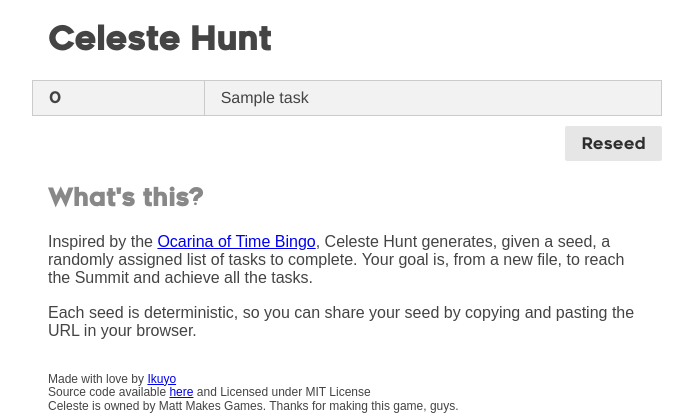
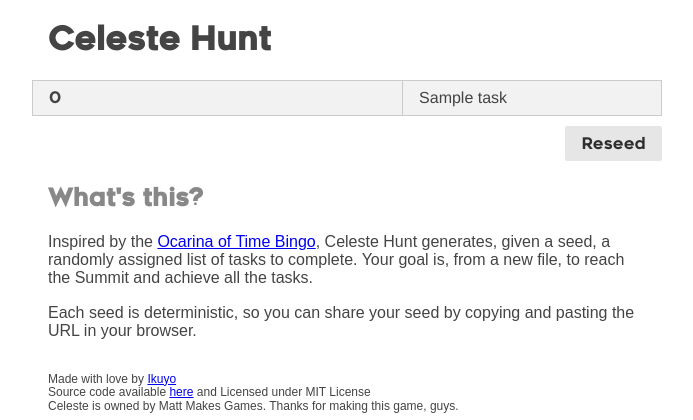
Before and after one commit to calvarado194/celeste-hunt, a PHP site: the page made by templates/index.phtml in a window 1280 px wide. Shown: the top 420 px of the page, without its empty margins (293-986 px from the left). Run offline with PHP 8.4, Linux system fonts and the light colour scheme; the template is opened without the code that fills it: most values are stand-ins (such as "Sample title", 1, 10 or a date in 2020); some libraries are stand-ins or nearby versions.

Commit message:
implemented API endpoint. Added extra check to avoid breaking chapter names in medium/big screens.

```diff
--- a/templates/index.phtml
+++ b/templates/index.phtml
@@ -36,6 +36,11 @@
                 margin-top: 1em;
                 color: #888;
             }
+            @media only screen and (min-width:768px){
+                .chapter-header{
+                    min-width: 140px;
+                }
+            }
         </style>
     </head>
     <body>
@@ -50,7 +55,7 @@
         <table class="pure-table pure-table-striped" style="width: 100%">
             <?php foreach($task_list as $chapter => $task): ?>
                 <tr>
-                    <td class="celeste-font"><?=$chapter ?></td>
+                    <td class="celeste-font chapter-header"><?=$chapter ?></td>
                     <td style="font-family:Helvetica, Arial, sans-serif"><?=$task ?></td>
                 </tr>
             <?php endforeach; ?>
```
Also changed, not shown: public/index.php (+23 -1 lines).
